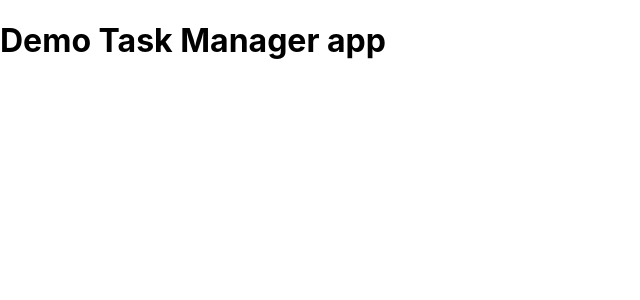
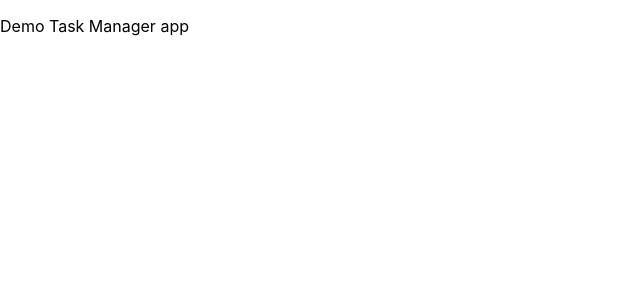
Before and after one commit to Epal4d/taskmgr-app-v01, a React (Create React App) app in the folder taskmgr-app-v01/: page / in a window 1280 px wide. Shown: the top 300 px of the page, without its empty margins (0-640 px from the left). Built offline with nearby package versions, Linux system fonts and the light colour scheme.

Commit message:
update package.json

```diff
--- a/taskmgr-app-v01/package.json
+++ b/taskmgr-app-v01/package.json
@@ -1,5 +1,6 @@
 {
   "name": "taskmgr-app-v01",
+  "homepage": "hhtps://epal4d.githubio/taskmgr-app-v01",
   "version": "0.1.0",
   "private": true,
   "dependencies": {
--- a/taskmgr-app-v01/src/App.js
+++ b/taskmgr-app-v01/src/App.js
@@ -1,9 +1,9 @@
-
 function App() {
   return (
     <>
-    <h1> Demo Task Manager app </h1>
-    </>);
+    <p> Demo Task Manager app </p>
+    </>
+  );
 }
 
 export default App;
```
